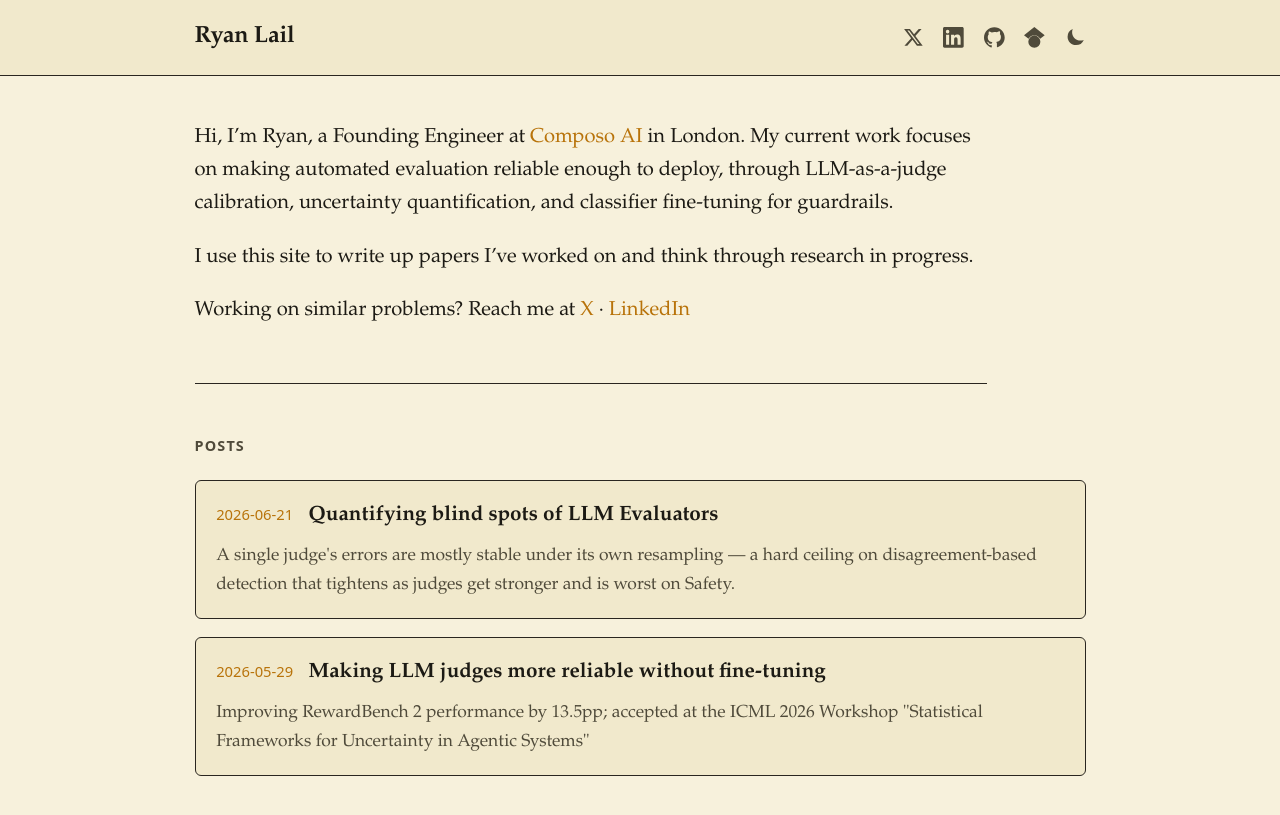
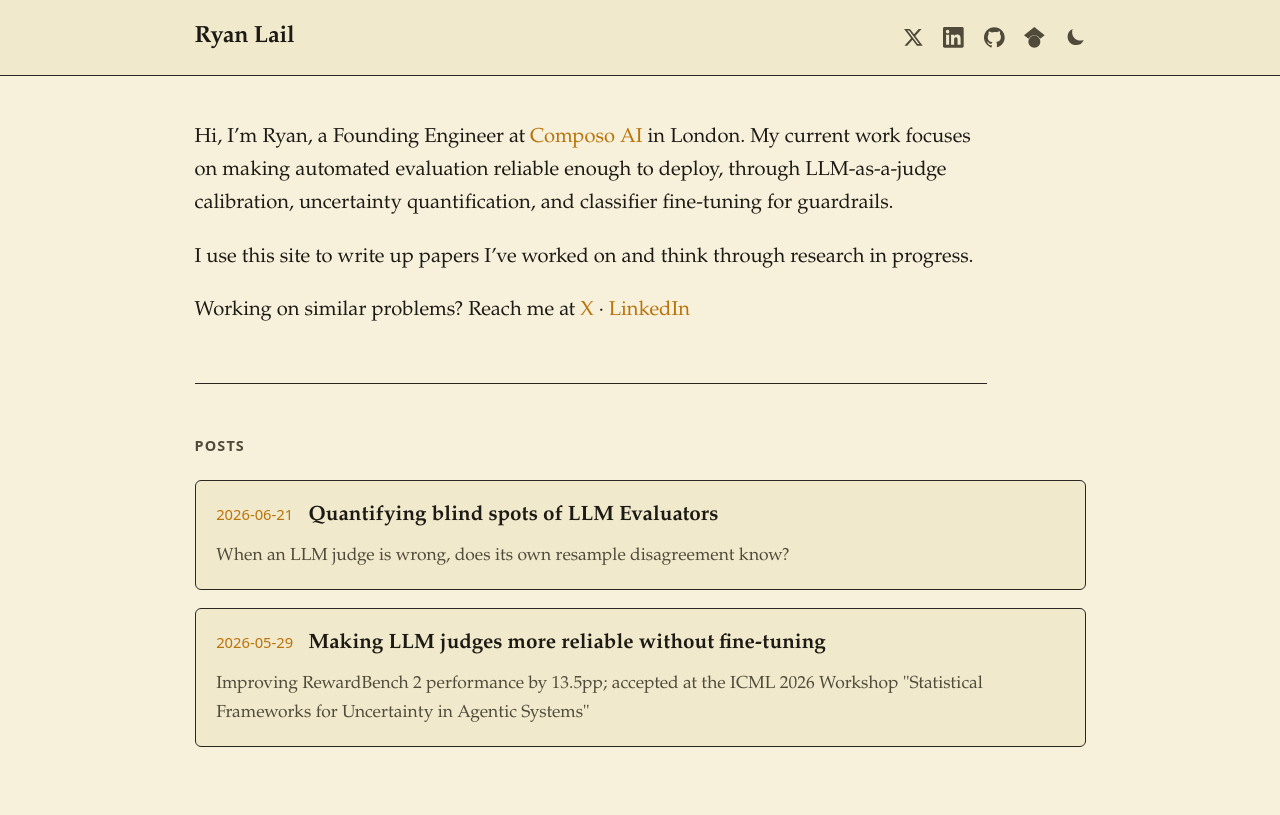
Before and after one commit to ryanlail/ryanlail.github.io, a Jekyll site: the page built from index.md, in a window 1280 px wide. Shown: the top 815 px of the page. Built offline with Jekyll 4.4.1, drawn with Linux system fonts in a browser that asks for light colours.

Commit message:
Update homepage subheading and add code/data repo link
Change the post subtitle (shown as the homepage excerpt) to a hook
question, and add a "Code & data" header link to the project repo, in the
same style as the other post.

Co-Authored-By: Claude Opus 4.8 <noreply@anthropic.com>
Claude-Session: https://claude.ai/code/session_012As2aoUMdVHxzPqzr8P24o

```diff
--- a/_posts/2026-06-21-quantifying-blind-spots-of-llm-evaluators.md
+++ b/_posts/2026-06-21-quantifying-blind-spots-of-llm-evaluators.md
@@ -7,8 +7,12 @@ description: >-
   Most LLM-judge errors survive resampling, so a disagreement-based detector
   cannot see them. That ceiling on detection tightens as judges get stronger
   and is tightest on Safety.
-subtitle: "A single judge's errors are mostly stable under its own resampling — a hard ceiling on disagreement-based detection that tightens as judges get stronger and is worst on Safety."
+subtitle: "When an LLM judge is wrong, does its own resample disagreement know?"
 math: true
+---
+
+- 💻 Code & data: [ryanlail/does-the-judge-know](https://github.com/ryanlail/does-the-judge-know)
+
 ---
 
 When an LLM judge makes a wrong safety decision, does its own uncertainty know? Under the bias–variance decomposition, errors are either variance errors that are detectable by resampling, or bias errors where the judge is confidently and repeatably wrong. We find it is mostly the latter on frontier judges. Wrong answers are usually stable under resampling, the same wrong winner returns when you re-draw the scores. GPT-5.4's errors are 70% stable across all categories and 86% stable on Safety, so a disagreement-based detector can catch at most 14% of its Safety errors. We show there is a ceiling on what single-judge disagreement can catch, and it falls as judge models get stronger, with the effect strongest on Safety.
```
